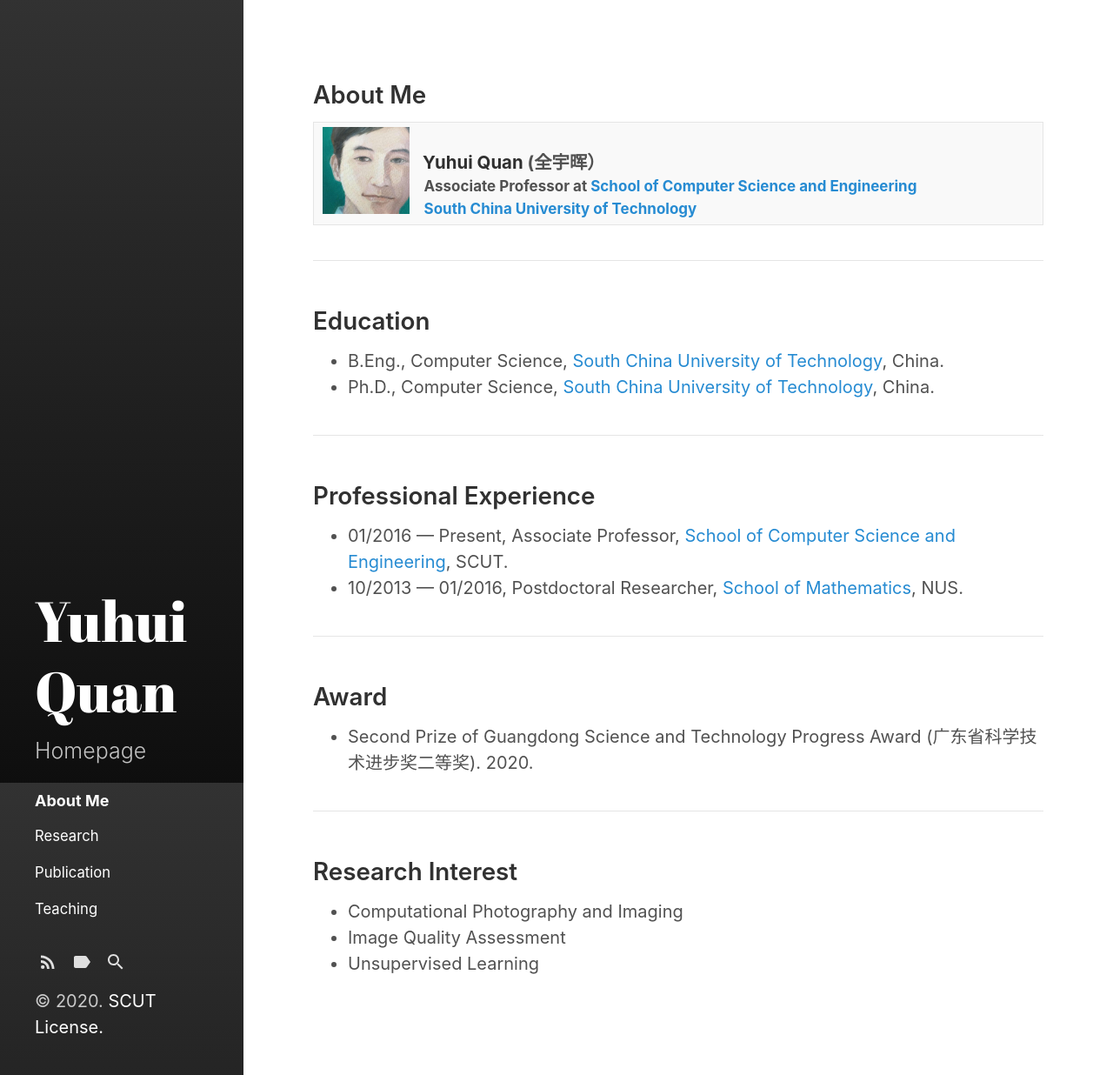
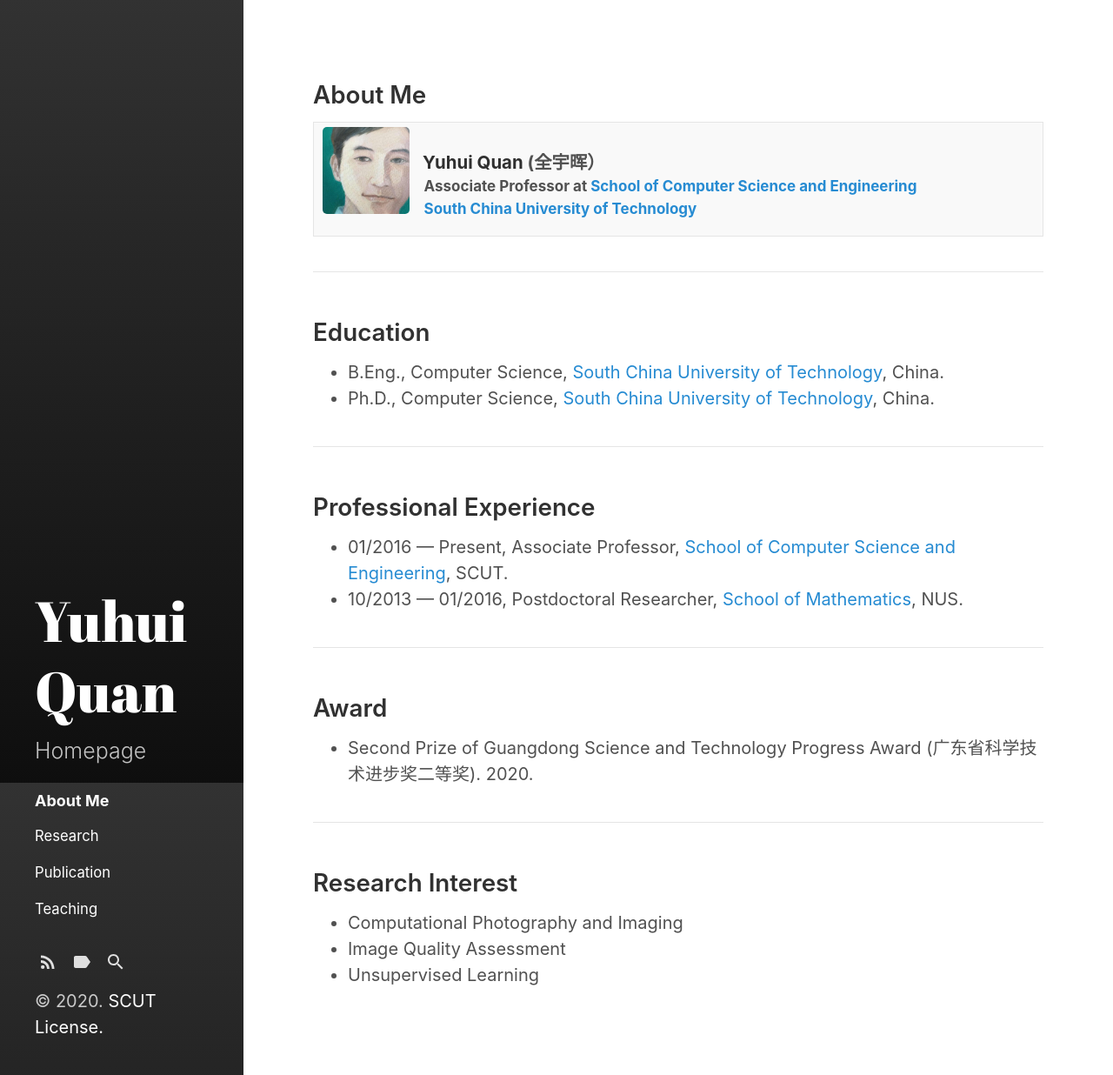
Before and after one commit to Dofboom/Dofboom.github.io, a Jekyll site: the page built from index.html, in a window 1280 px wide and 1236 px high. Shown: the whole window at 87% size. Built offline with Jekyll 4.4.1, drawn with Linux system fonts in a browser that asks for light colours; the list of posts is cut into pages by our own code.

Commit message:
Update _base.scss

```diff
--- a/_sass/hydeout/_base.scss
+++ b/_sass/hydeout/_base.scss
@@ -48,7 +48,13 @@ a {
   }
 }
 
-
+img {
+  border-radius: 5px;
+  display: block;
+  height: auto; // prevent max-width from squishing images with defined height
+  margin: 0 0 1rem;
+  max-width: 100%;
+}
 
 table {
   border: 1px solid $border-color;
```
